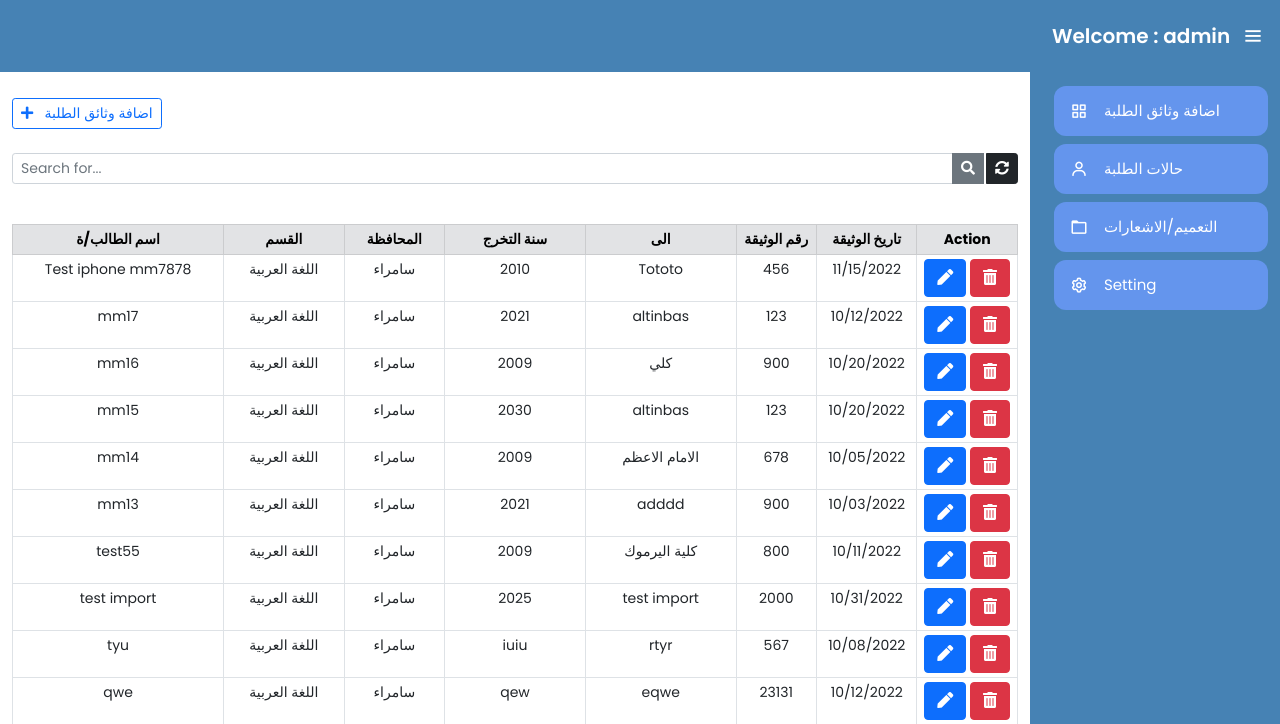
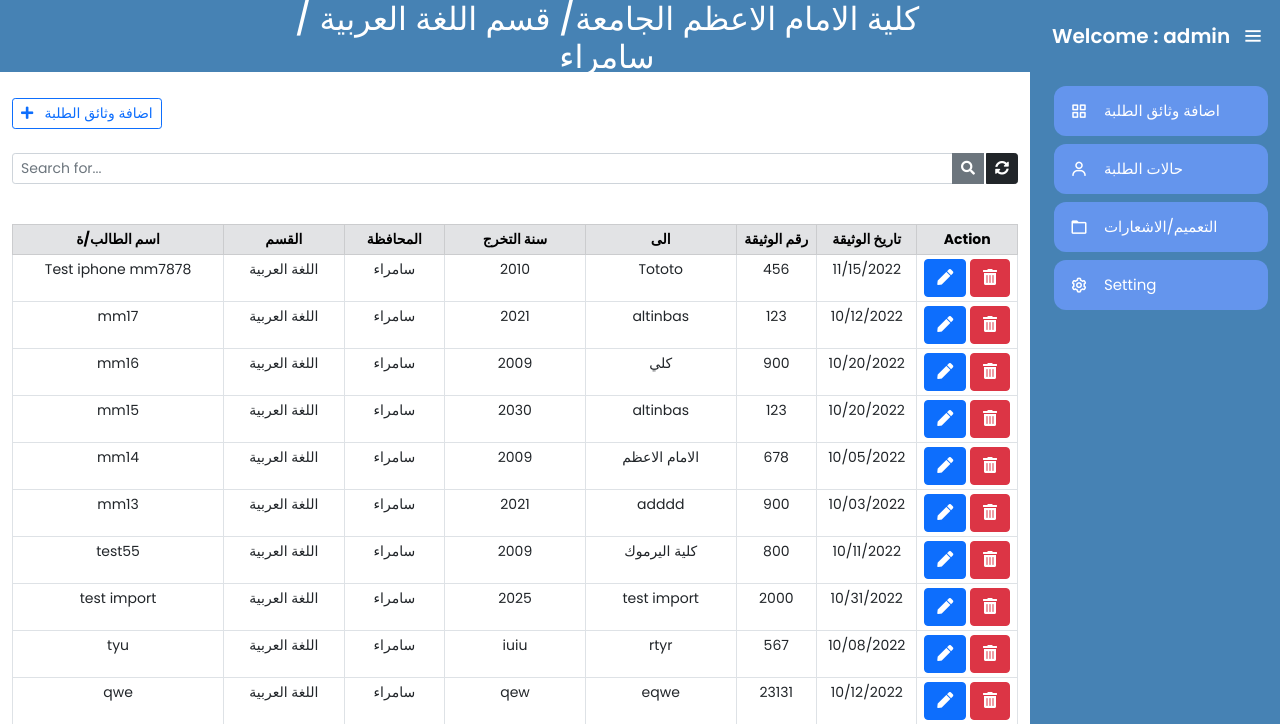
Before and after one commit to Mohammed22668/std_collage, a Django app: page /backend/ in a window 1280 px wide. Shown: the top 724 px of the page. Run offline with Django 4.2, Linux system fonts and the light colour scheme; a user stored in the database is signed in; data comes from the database, SQL or seed files in the repository; both versions use the stored data as it was after the commit; some libraries are stand-ins or nearby versions.

Commit message:
11-6 update

```diff
--- a/app/templates/base2.html
+++ b/app/templates/base2.html
@@ -78,6 +78,7 @@
   <div class="home-section">
 
     <div id="header">
+      <h2 class="text-center  " style="padding-right: 300px;">كلية الامام الاعظم الجامعة/ قسم  {{user.Dname}}  /{{user.Cname}}</h2>
 
     <div class="header-space" >
 
--- a/app/views.py
+++ b/app/views.py
@@ -33,6 +33,7 @@ def backend(request):
         ).order_by('-created_at')
     else:
         user = request.user.userprofile
+
         all_student_list = StudentDocument.objects.all().filter(user=user.user,Dname=user.Dname,Cname=user.Cname).order_by('-created_at')
     paginator = Paginator(all_student_list, 10)
     page = request.GET.get('page')
```
Also changed, not shown: db.sqlite3, 1 other file.
